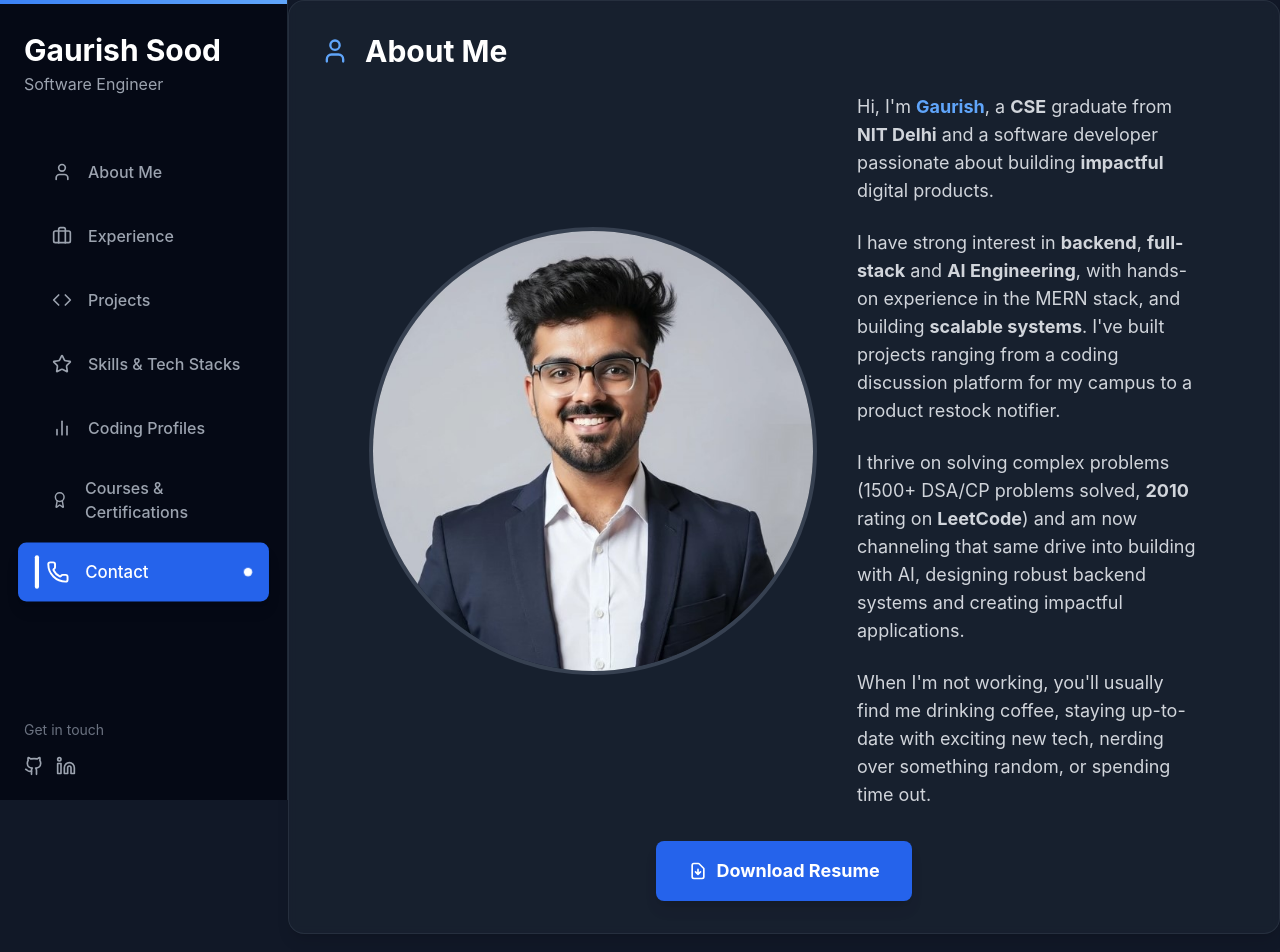
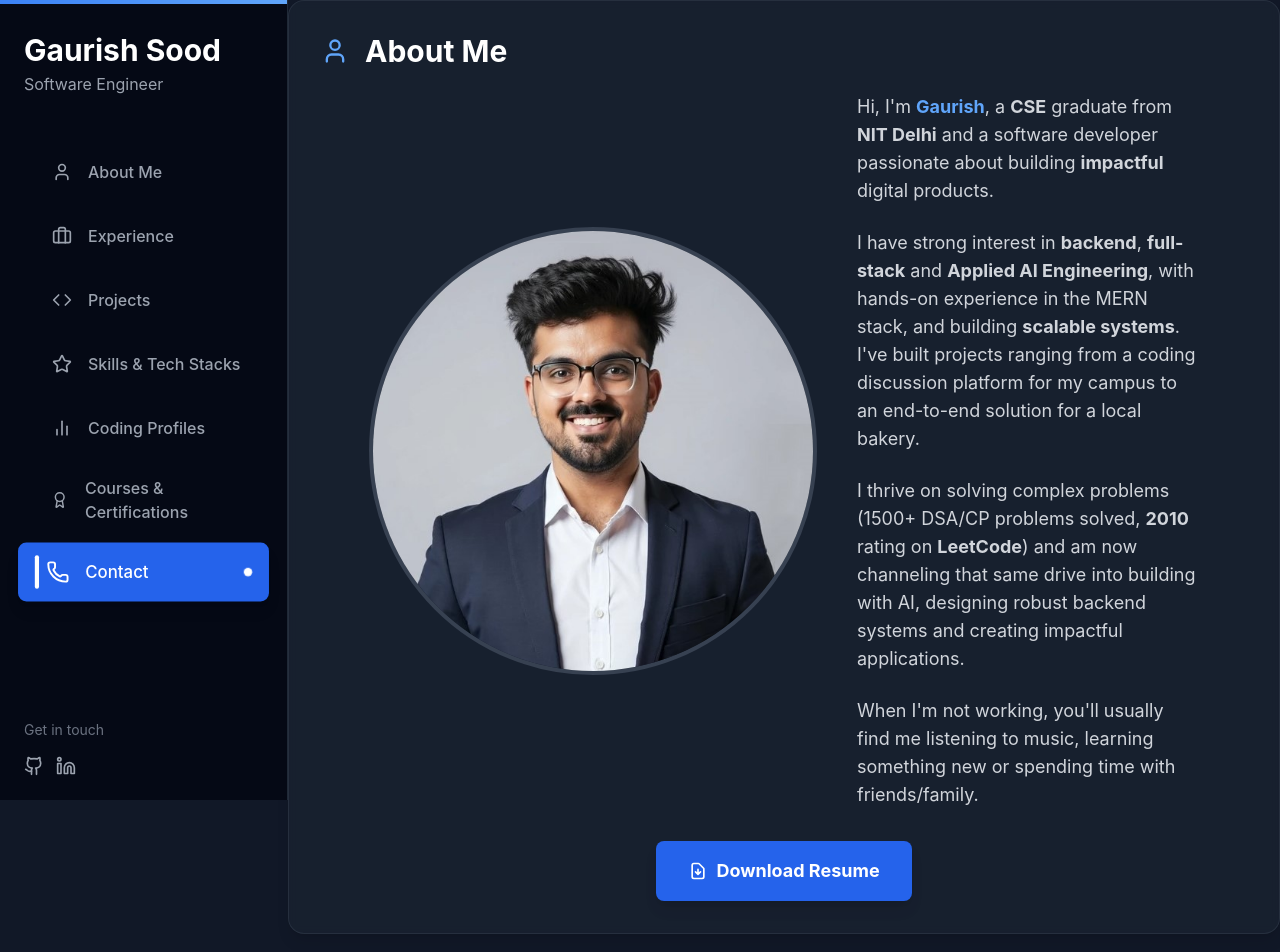
Before and after one commit to Gaurishh/portfolio-website, a Next.js app: page / in a window 1280 px wide. Shown: the top 952 px of the page. Built offline with nearby package versions, Linux system fonts and the light colour scheme.

Commit message:
Fixed about section that was ruined by merge

```diff
--- a/components/AboutSection.js
+++ b/components/AboutSection.js
@@ -23,13 +23,13 @@ const AboutSection = () => (
                        Hi, I&apos;m <strong className="text-blue-400">Gaurish</strong>, a <strong>CSE</strong> graduate from <strong>NIT Delhi</strong> and a software developer passionate about building <strong>impactful</strong> digital products.
                    </p>
                    <p className="text-gray-300 leading-relaxed mt-6 text-base md:text-lg">
-                   I have strong interest in <strong>backend</strong>, <strong>full-stack</strong> and <strong>AI Engineering</strong>, with hands-on experience in the MERN stack, and building <strong>scalable systems</strong>. I&apos;ve built projects ranging from a coding discussion platform for my campus to a product restock notifier.
+                   I have strong interest in <strong>backend</strong>, <strong>full-stack</strong> and <strong>Applied AI Engineering</strong>, with hands-on experience in the MERN stack, and building <strong>scalable systems</strong>. I&apos;ve built projects ranging from a coding discussion platform for my campus to an end-to-end solution for a local bakery.
                    </p>
                    <p className="text-gray-300 leading-relaxed mt-6 text-base md:text-lg">
                        I thrive on solving complex problems (1500+ DSA/CP problems solved, <strong>2010</strong> rating on <strong>LeetCode</strong>) and am now channeling that same drive into building with AI, designing robust backend systems and creating impactful applications.
                    </p>
                    <p className="text-gray-300 leading-relaxed mt-6 text-base md:text-lg">
-                       When I&apos;m not working, you&apos;ll usually find me drinking coffee, staying up-to-date with exciting new tech, nerding over something random, or spending time out.
+                       When I&apos;m not working, you&apos;ll usually find me listening to music, learning something new or spending time with friends/family.
                    </p>
         </div>
          </div>
```
